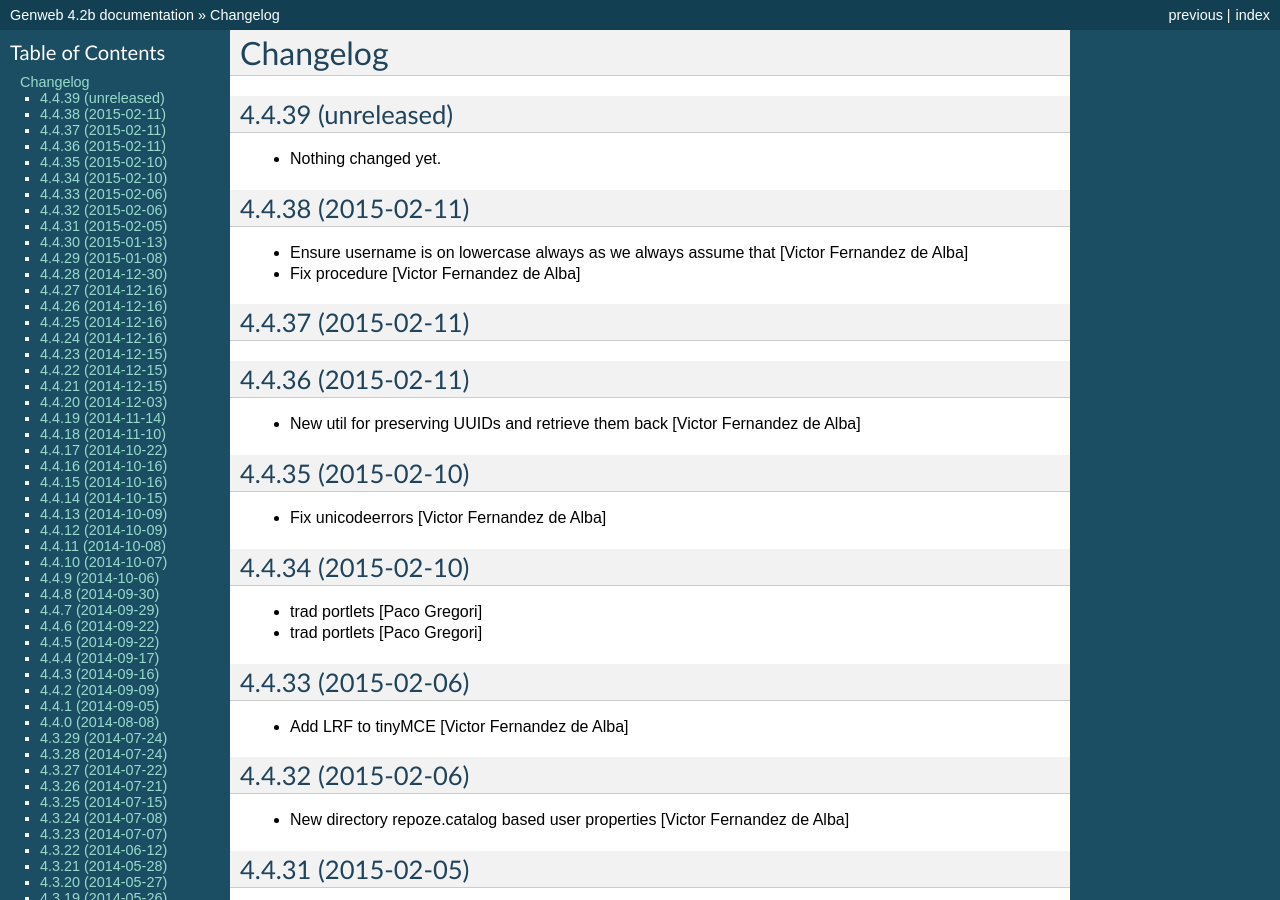
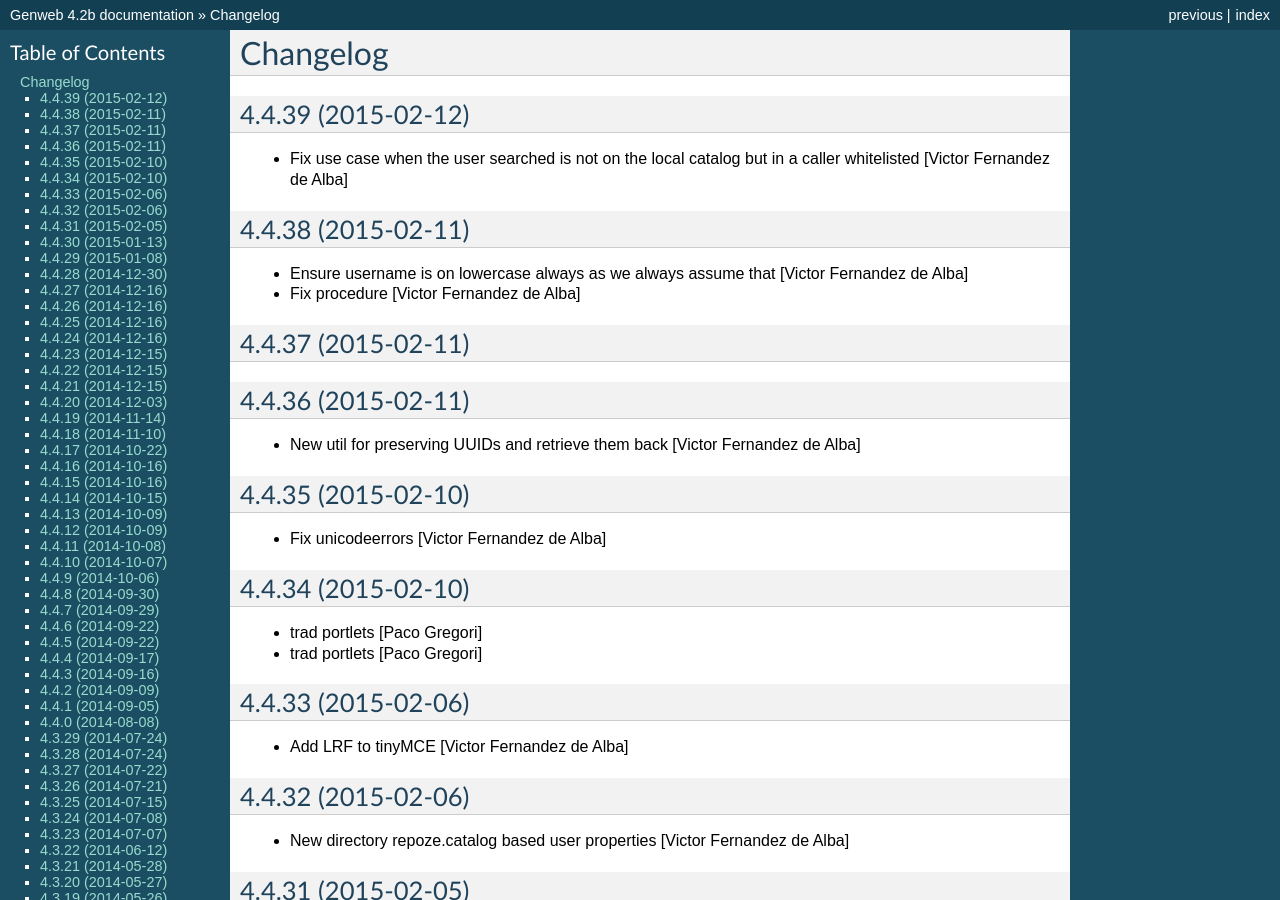
Before and after one commit to UPCnet/genweb.core, a Sphinx documentation site: the page built from docs/HISTORY.rst, in a window 1280 px wide and 900 px high. Built offline with Sphinx 7.4.7, drawn with Linux system fonts in a browser that asks for light colours.

Commit message:
Preparing release 4.4.39

```diff
--- a/docs/HISTORY.rst
+++ b/docs/HISTORY.rst
@@ -1,11 +1,10 @@
 Changelog
 =========
 
-4.4.39 (unreleased)
+4.4.39 (2015-02-12)
 -------------------
 
-- Nothing changed yet.
-
+* Fix use case when the user searched is not on the local catalog but in a caller whitelisted [Victor Fernandez de Alba]
 
 4.4.38 (2015-02-11)
 -------------------
--- a/setup.py
+++ b/setup.py
@@ -1,7 +1,7 @@
 from setuptools import setup, find_packages
 import os
 
-version = '4.4.39.dev0'
+version = '4.4.39'
 
 README = open("README.rst").read()
 HISTORY = open(os.path.join("docs", "HISTORY.rst")).read()
```
